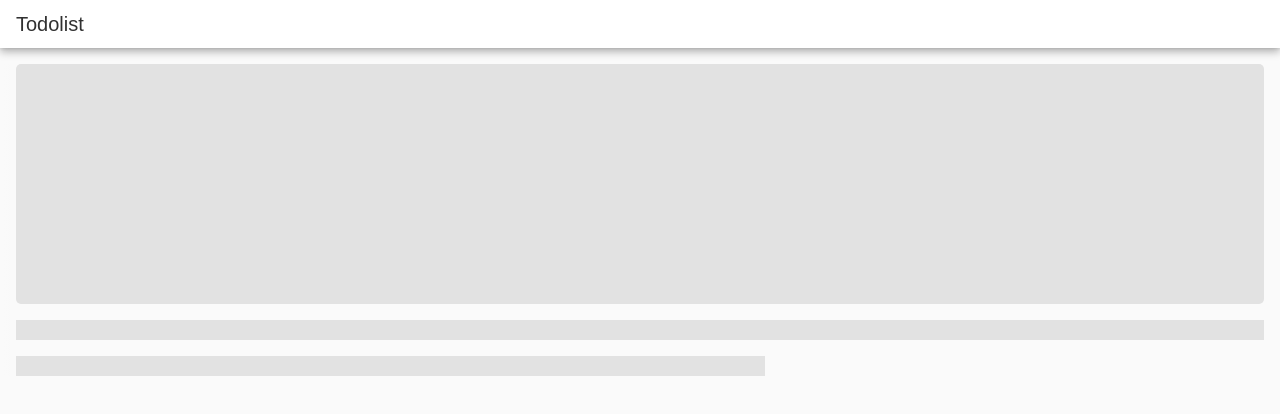
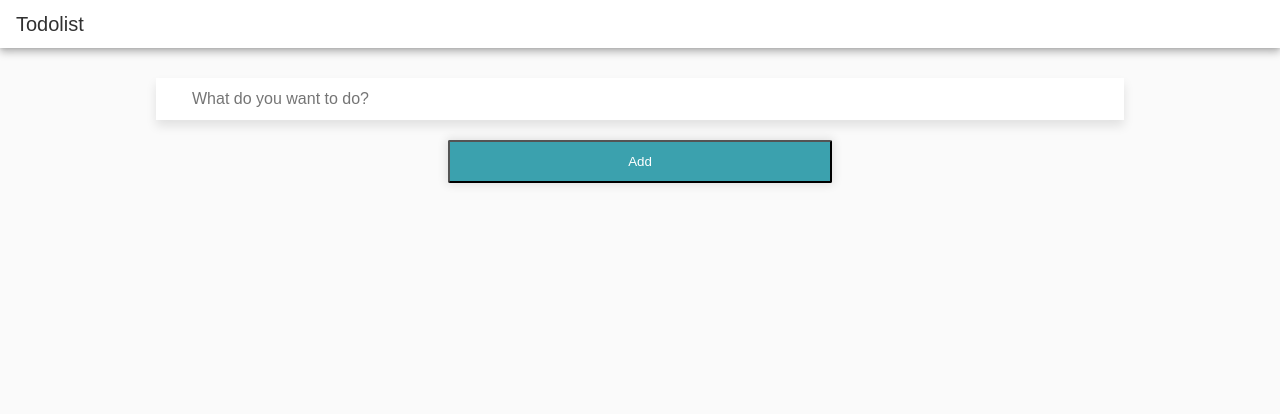
Before and after one commit to WaximeA/todolist-pwa, a website with bundled scripts: page index.html in a window 1280 px wide. Built offline with nearby package versions, Linux system fonts and the light colour scheme.

Commit message:
components: Create todo-add component

```diff
--- a/index.html
+++ b/index.html
@@ -113,7 +113,9 @@
   </header>
   <main>
     <div class="skeleton" active><div class="hero"></div><div class="title"></div><div class="text"></div></div>
-    <section page="list"><div class="ctn"><h1>Loaded !</h1></div></section>
+    <section page="list">
+      <todo-add placeholder="What do you want to do?" buttonValue="Add"></todo-add>
+    </section>
     <section page="view"></section>
   </main>
 </section>
--- a/js/app.js
+++ b/js/app.js
@@ -0,0 +1,16 @@
+import TodoAdd from './components/todo-add/todo-add';
+
+(async function(document) {
+  const app = document.querySelector('#app');
+  const skeleton = app.querySelector('.skeleton');
+  const listPage = app.querySelector('[page=list]');
+  skeleton.removeAttribute('active');
+  listPage.setAttribute('active', '');
+
+  try {
+    console.log('It\' ok');
+  } catch(error){
+    console.error(error);
+  }
+
+})(document);
--- /dev/null
+++ b/js/components/todo-add/todo-add.js
@@ -0,0 +1,63 @@
+import { LitElement, html, css } from 'lit-element';
+
+export default class TodoAdd extends LitElement {
+  constructor() {
+    super();
+    this.placeholder = '';
+    this.buttonValue = '';
+  }
+
+  static get properties() {
+    return {
+      placeholder: { type: String },
+      buttonValue: { type: String }
+    }
+  }
+
+  static get styles() {
+    return css`
+      .add-new {
+            left: 0;
+            right: 0;
+            position: absolute;
+            text-align: center;
+          }
+          .add-new input {
+            width: 70%;
+            background: #fff;
+            color: #a3a3a3;
+            font: inherit;
+            box-shadow: 0 6px 10px 0 rgba(0, 0, 0, 0.1);
+            border: 0;
+            outline: 0;
+            padding: 12px 36px;
+            margin: 30px 0 10px 0;
+          }
+          .add-new button {
+            width: 30%;
+            background: #3BA1AE;
+            color: #fff;
+            box-shadow: 0 0 10px 2px rgba(0, 0, 0, 0.1);
+            border-radius: 2px;
+            padding: 12px 36px;
+            margin: 10px 0 30px 0;
+          }
+    `;
+  }
+
+  initTodoAdd(placeholder, buttonValue) {
+    this.placeholder = placeholder;
+    this.buttonValue = buttonValue;
+  }
+
+  render() {
+    return html`
+        <div class="add-new">
+           <input type="text" placeholder="${this.placeholder}">
+           <button>${this.buttonValue}</button>
+        </div>
+    `
+  }
+}
+
+customElements.define('todo-add', TodoAdd);
```
Also changed, not shown: components/todo-add/todo-add.js (deleted).
